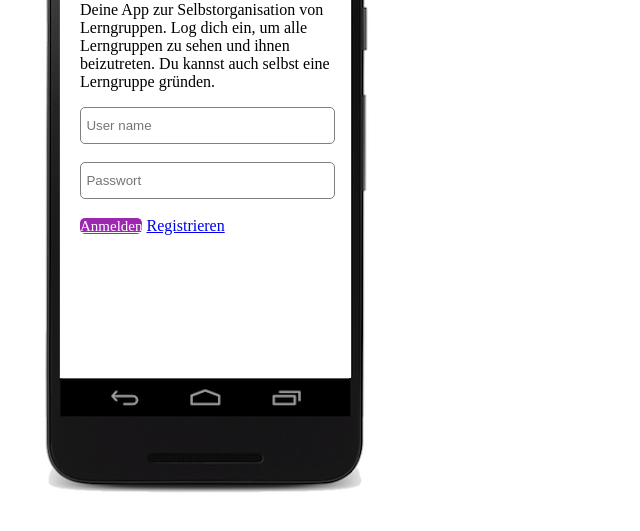
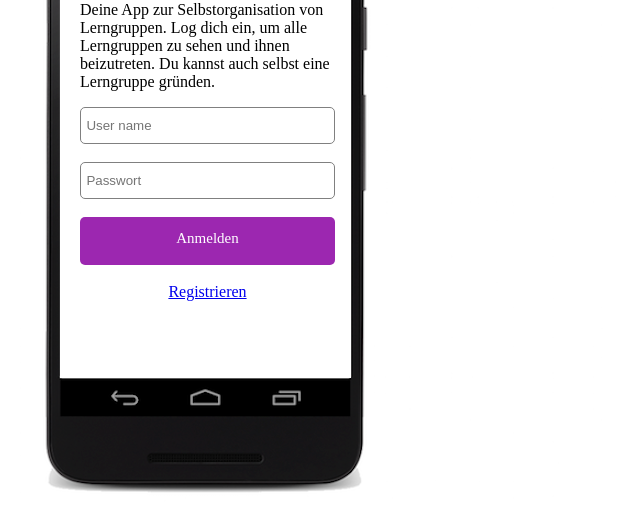
Before and after one commit to Malwine/usability-prototype, a plain HTML site: page login.html in a window 1280 px wide. Shown: the part 195-726 px from the top of the page, without its empty margins (0-640 px from the left). Drawn offline with Linux system fonts and the light colour scheme.

Commit message:
Refactor so prototype doesn't do a post request

```diff
--- a/login.html
+++ b/login.html
@@ -18,10 +18,10 @@
             <input class="input" type="text" name="username" placeholder="User name"> <br><br>
             <input class="input" type="password" name="password" placeholder="Passwort"> <br><br>
           </form>
-          <a class="button" href="all-groups.html">Anmelden</a>
-          <a href="#">Registrieren</a>
-
-
+          <div class="buttons">
+            <a class="button" href="all-groups.html">Anmelden</a> <br>
+            <a href="#">Registrieren</a>
+          </div>
         </div>
       </div>
     </div>
--- a/stylesheet.css
+++ b/stylesheet.css
@@ -35,6 +35,10 @@ body {
   width: 255px;
 }
 
+.login-area .buttons {
+  text-align: center;
+}
+
 .login-area .button {
   width: 100%;
   height: 35px;
@@ -44,7 +48,9 @@ body {
   background-color: #9C27B0;
   font-size: 15px;
   cursor: pointer;
-  margin-bottom: 20px;
+  display: block;
+  padding-top: 13px;
+  text-decoration: none;
 }
 
 .input {
```
